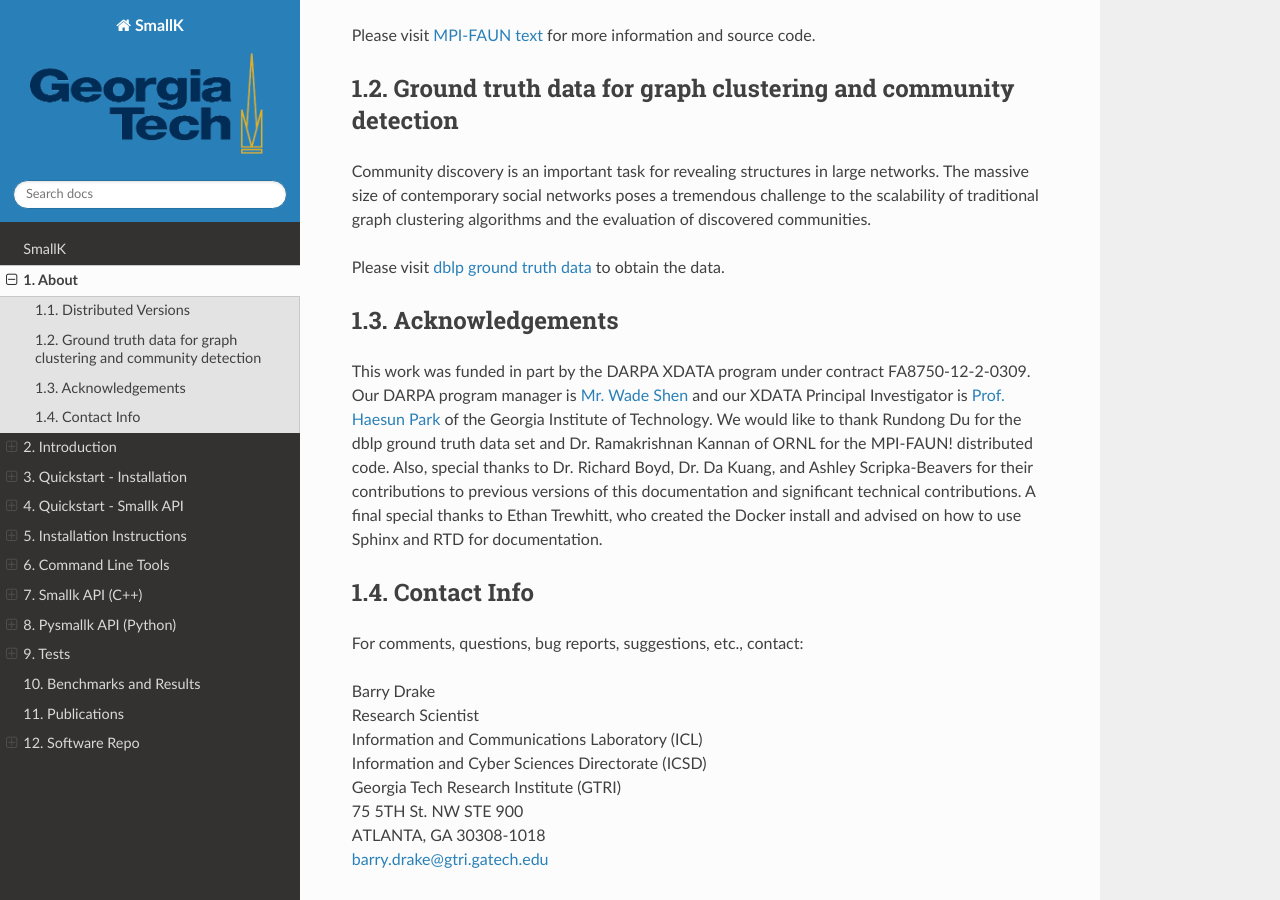
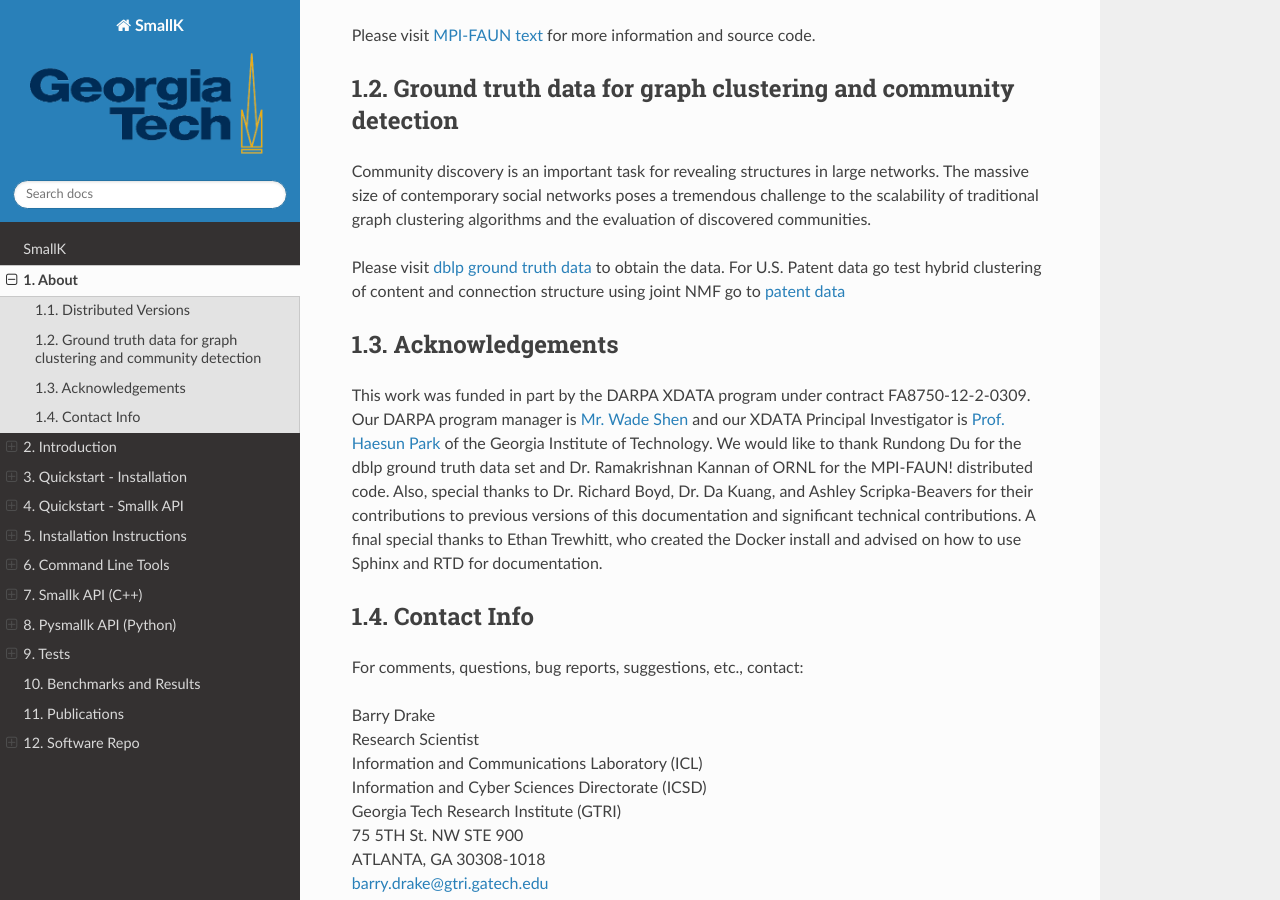
Before and after one commit to smallk/smallk, a Sphinx documentation site: the page built from sphinx/source/pages_about.rst, in a window 1280 px wide and 900 px high, scrolled down 600 px. Built offline with Sphinx 7.4.7 and the Read the Docs theme 2.0.0, drawn with Linux system fonts in a browser that asks for light colours; formulas are drawn with MathJax 3.

Commit message:
added link to patent data

```diff
--- a/sphinx/source/pages_about.rst
+++ b/sphinx/source/pages_about.rst
@@ -22,6 +22,7 @@
 Community discovery is an important task for revealing structures in large networks. The massive size of contemporary social networks poses a tremendous challenge to the scalability of traditional graph clustering algorithms and the evaluation of discovered communities.
 
 Please visit `dblp ground truth data <https://github.com/smallk/smallk_data/tree/master/dblp_ground_truth>`_ to obtain the data.
+For U.S. Patent data go test hybrid clustering of content and connection structure using joint NMF go to `patent data <https://github.com/smallk/smallk_data/tree/master/patent>`_
 
 .. include:: acknowledgements.inc
 
```
